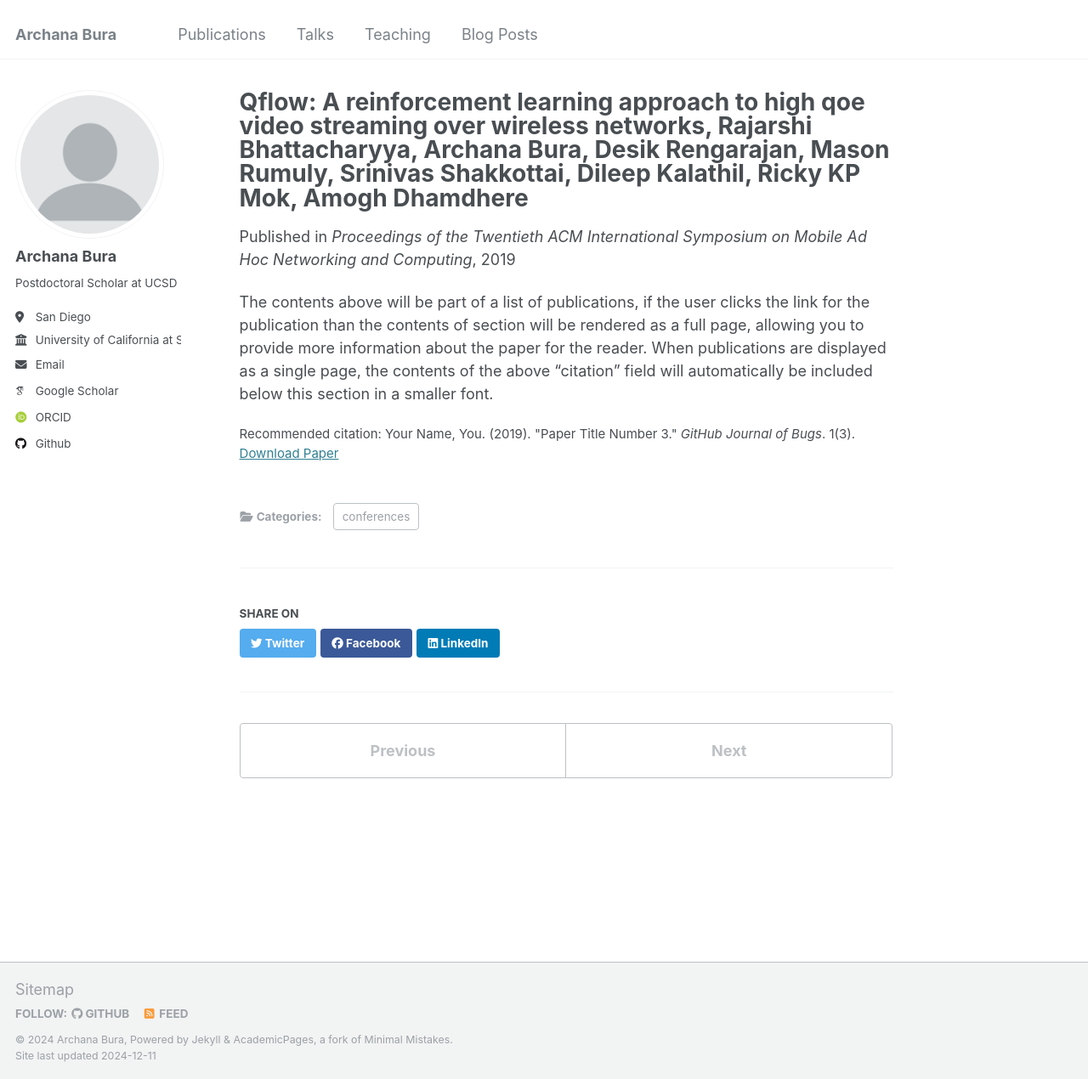
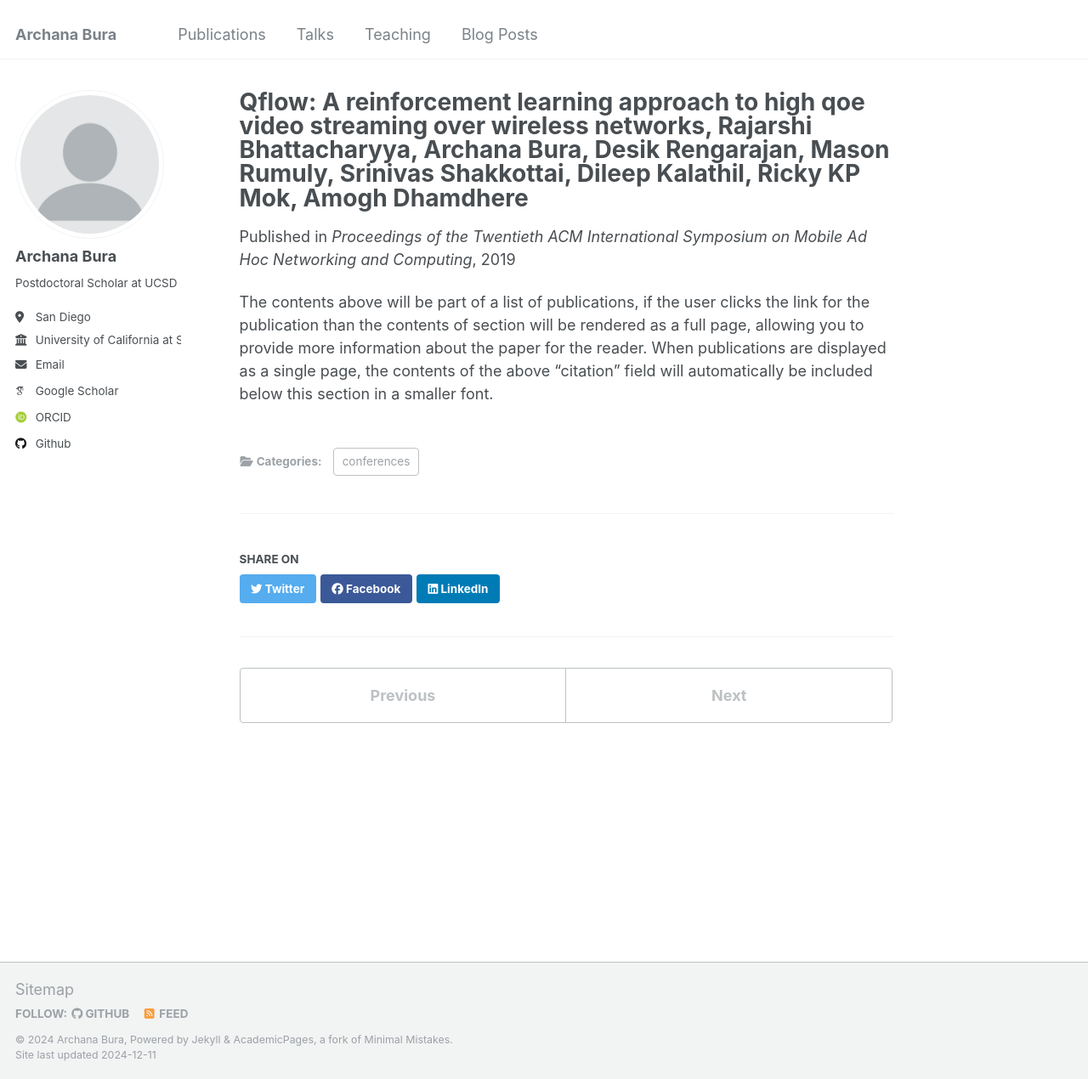
Before and after one commit to archanabura/archanabura.github.io, a Jekyll site: the page built from _publications/QFlowMobiHoc.md, in a window 1280 px wide and 1270 px high. Shown: the whole window at 85% size. Built offline with Jekyll 4.4.1, drawn with Linux system fonts in a browser that asks for light colours; some web fonts are replaced; part of the change alters nothing that is shown.

Commit message:
Update QFlowMobiHoc.md

```diff
--- a/_publications/QFlowMobiHoc.md
+++ b/_publications/QFlowMobiHoc.md
@@ -3,11 +3,11 @@ title: "Qflow: A reinforcement learning approach to high qoe video streaming ove
 collection: publications
 category: conferences
 permalink: /publication/QFlowMobiHoc
-excerpt: 'This paper is about fixing template issue #693.'
+# excerpt: 'This paper is about fixing template issue #693.'
 date: 2019-07-17
 venue: 'Proceedings of the Twentieth ACM International Symposium on Mobile Ad Hoc Networking and Computing'
 paperurl: 'http://archanabura.github.io/files/paper3.pdf'
-citation: 'Your Name, You. (2019). &quot;Paper Title Number 3.&quot; <i>GitHub Journal of Bugs</i>. 1(3).'
+# citation: 'Your Name, You. (2019). &quot;Paper Title Number 3.&quot; <i>GitHub Journal of Bugs</i>. 1(3).'
 ---
 
 The contents above will be part of a list of publications, if the user clicks the link for the publication than the contents of section will be rendered as a full page, allowing you to provide more information about the paper for the reader. When publications are displayed as a single page, the contents of the above "citation" field will automatically be included below this section in a smaller font.
```
